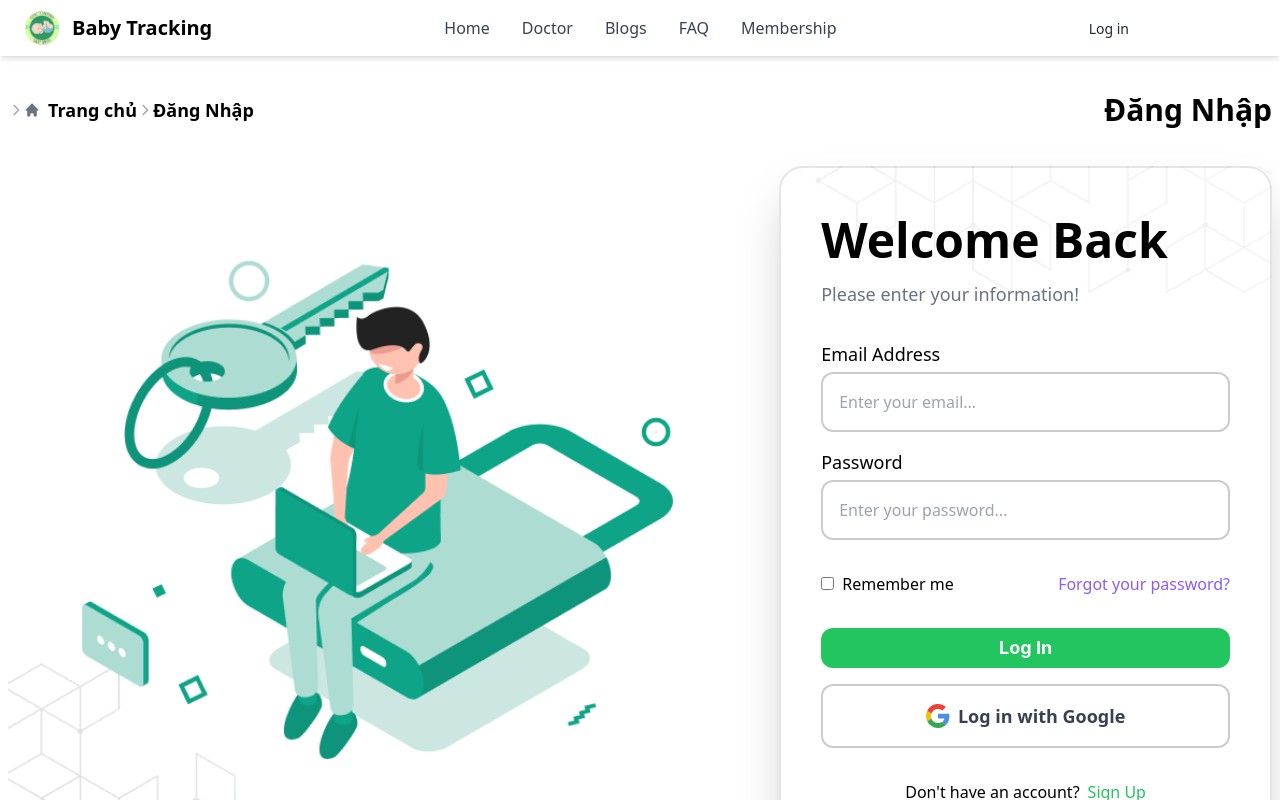
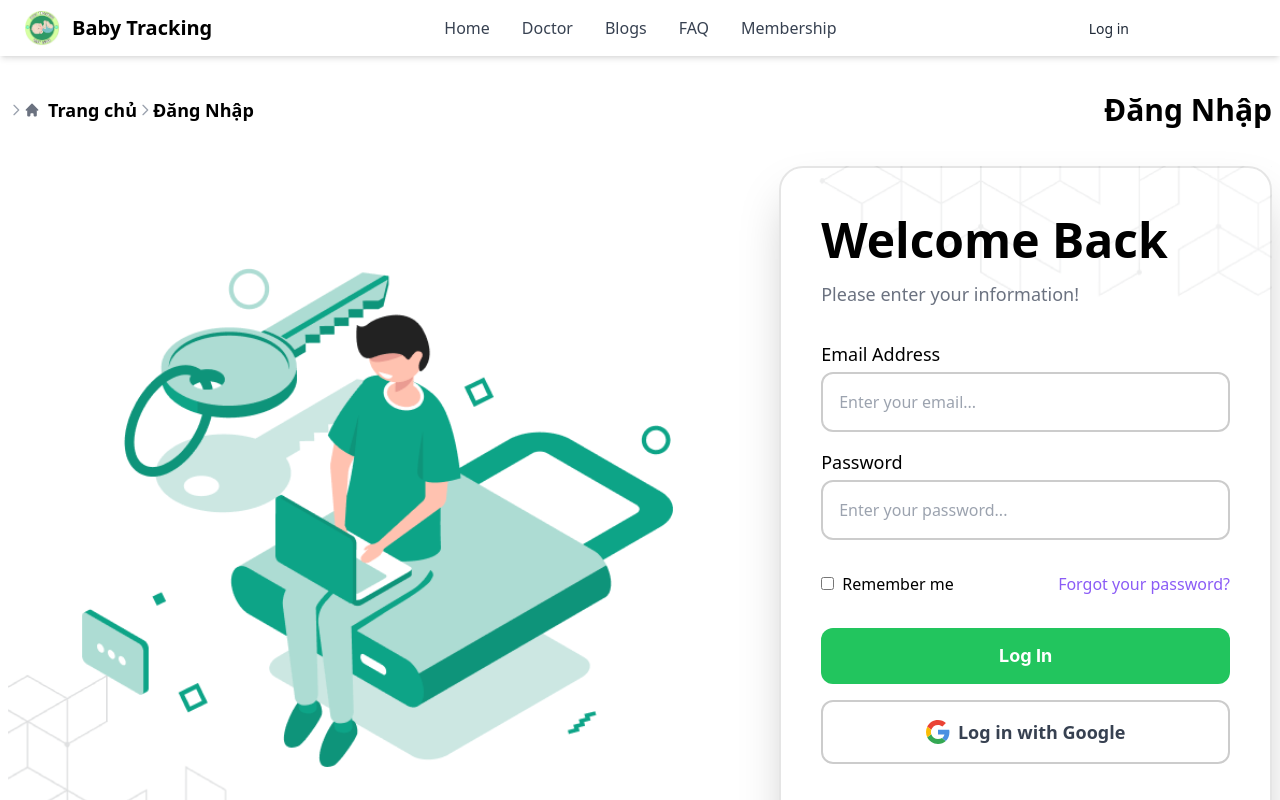
Before and after one commit to XuanThinhTu/Baby_Tracking_System, a React (Vite) app in the folder fe_babyTracking/: page /login in a window 1280 px wide. Shown: the top 800 px of the page. Built offline with nearby package versions, Linux system fonts and the light colour scheme; no server answers.

Commit message:
fix button

```diff
--- a/fe_babyTracking/src/pages/user/Auth/Login/LoginForm.jsx
+++ b/fe_babyTracking/src/pages/user/Auth/Login/LoginForm.jsx
@@ -121,10 +121,10 @@ const LoginForm = () => {
               size="large"
               loading={loading}
               disabled={loading}
-              className="bg-green-500 w-full py-4 rounded-xl text-white font-bold text-lg"
+              className="bg-green-500 w-full h-14 rounded-xl text-white font-bold text-lg flex items-center justify-center"
               onClick={fetchLogin}
             >
-              {loading ? "Logging in..." : "Log In"}
+              {loading ? <span className="ml-2">Logging in...</span> : "Log In"}
             </Button>
 
             <div>
```
